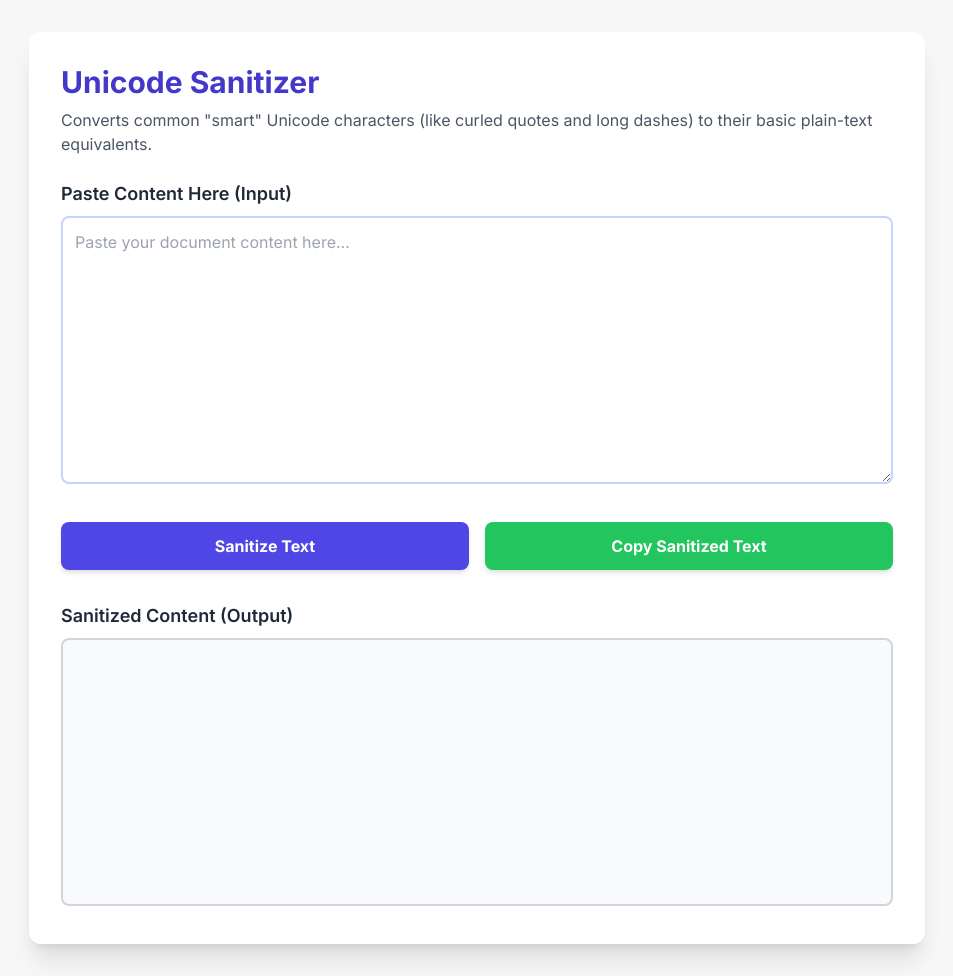
After one commit to NMSCSTR/MABANAG-SPRING-RESORT, a PHP site: page /unicode_sanitizer.php in a window 1280 px wide. The commit adds this page. Shown: the whole page, without its empty margins (163-1116 px from the left). Run offline with PHP 8.4, Linux system fonts and the light colour scheme; some libraries are stand-ins or nearby versions.

Commit message:
adding unicode sanitizer

```diff
--- /dev/null
+++ b/unicode_sanitizer.php
@@ -0,0 +1,137 @@
+<!DOCTYPE html>
+<html lang="en">
+<head>
+    <meta charset="UTF-8">
+    <meta name="viewport" content="width=device-width, initial-scale=1.0">
+    <title>Unicode Character Sanitizer</title>
+    <script src="https://cdn.tailwindcss.com"></script>
+    <style>
+        @import url('https://fonts.googleapis.com/css2?family=Inter:wght@400;600;700&display=swap');
+        body {
+            font-family: 'Inter', sans-serif;
+            background-color: #f7f7f7;
+            min-height: 100vh;
+        }
+    </style>
+</head>
+<body class="p-4 sm:p-8">
+
+    <div id="app" class="max-w-4xl mx-auto bg-white shadow-xl rounded-xl p-6 sm:p-8">
+        <header class="mb-6">
+            <h1 class="text-3xl font-extrabold text-indigo-700 mb-2">Unicode Sanitizer</h1>
+            <p class="text-gray-600">Converts common "smart" Unicode characters (like curled quotes and long dashes) to their basic plain-text equivalents.</p>
+        </header>
+
+        <section class="mb-8">
+            <label for="input-text" class="block text-lg font-semibold text-gray-800 mb-2">Paste Content Here (Input)</label>
+            <textarea id="input-text" rows="10" class="w-full p-3 border-2 border-indigo-200 rounded-lg focus:ring-indigo-500 focus:border-indigo-500 text-gray-800 transition duration-150 ease-in-out" placeholder="Paste your document content here..."></textarea>
+        </section>
+
+        <div class="flex flex-col sm:flex-row gap-4 mb-8">
+            <button id="sanitize-button" class="flex-1 bg-indigo-600 hover:bg-indigo-700 text-white font-bold py-3 px-6 rounded-lg shadow-md transition duration-300 ease-in-out transform hover:scale-[1.01]">
+                Sanitize Text
+            </button>
+            <button id="copy-button" class="flex-1 bg-green-500 hover:bg-green-600 text-white font-bold py-3 px-6 rounded-lg shadow-md transition duration-300 ease-in-out transform hover:scale-[1.01]">
+                Copy Sanitized Text
+            </button>
+        </div>
+
+        <section>
+            <label for="output-text" class="block text-lg font-semibold text-gray-800 mb-2">Sanitized Content (Output)</label>
+            <textarea id="output-text" rows="10" readonly class="w-full p-3 border-2 border-gray-300 bg-gray-50 rounded-lg text-gray-800 focus:outline-none resize-none"></textarea>
+        </section>
+
+        <div id="message-box" class="mt-4 p-3 bg-indigo-100 border border-indigo-300 text-indigo-800 rounded-lg hidden" role="alert"></div>
+    </div>
+
+    <script>
+        document.addEventListener('DOMContentLoaded', () => {
+            const inputTextArea = document.getElementById('input-text');
+            const outputTextArea = document.getElementById('output-text');
+            const sanitizeButton = document.getElementById('sanitize-button');
+            const copyButton = document.getElementById('copy-button');
+            const messageBox = document.getElementById('message-box');
+
+            // List of common Unicode characters and their plain-text replacements
+            const characterMap = {
+                // Smart Quotes
+                '“': '"',
+                '”': '"',
+                '‘': "'",
+                '’': "'",
+                // Special Dashes
+                '—': '---', // Em-dash replacement for LaTeX
+                '–': '--',  // En-dash replacement for LaTeX
+                // Ellipsis
+                '…': '...',
+                // Non-standard Spaces (including non-breaking space)
+                '\u00a0': ' ', // Non-breaking space
+                '\u2007': ' ', // Figure space
+                '\u202f': ' ', // Narrow non-breaking space
+                // Multiplication sign
+                '×': 'x',
+                // Bullets (if accidentally copied)
+                '•': '-',
+            };
+
+            function showMessage(text, type = 'info') {
+                messageBox.textContent = text;
+                messageBox.className = `mt-4 p-3 rounded-lg block ${
+                    type === 'success' ? 'bg-green-100 border-green-300 text-green-800' :
+                    'bg-indigo-100 border-indigo-300 text-indigo-800'
+                }`;
+                setTimeout(() => {
+                    messageBox.classList.add('hidden');
+                }, 3000);
+            }
+
+            function sanitizeText(text) {
+                let sanitized = text;
+
+                // 1. Replace common mapping characters
+                for (const [unicode, replacement] of Object.entries(characterMap)) {
+                    // Use global regex to replace all instances
+                    const regex = new RegExp(unicode, 'g');
+                    sanitized = sanitized.replace(regex, replacement);
+                }
+
+                // 2. Normalize common weird spaces (like ZWNJ, etc.)
+                // This targets anything that looks like a space but isn't a standard ASCII space
+                sanitized = sanitized.replace(/[\u2000-\u200A\u202F\u205F\u3000]/g, ' ');
+
+                return sanitized;
+            }
+
+            sanitizeButton.addEventListener('click', () => {
+                const inputText = inputTextArea.value;
+                if (!inputText.trim()) {
+                    showMessage("Please paste content into the input box first.", 'info');
+                    return;
+                }
+                const sanitizedText = sanitizeText(inputText);
+                outputTextArea.value = sanitizedText;
+                showMessage("Text successfully sanitized!", 'success');
+            });
+
+            copyButton.addEventListener('click', () => {
+                const outputText = outputTextArea.value;
+                if (!outputText.trim()) {
+                    showMessage("Please sanitize the text before attempting to copy.", 'info');
+                    return;
+                }
+
+                // Use execCommand('copy') as navigator.clipboard might fail in some environments
+                outputTextArea.select();
+                outputTextArea.setSelectionRange(0, 99999); // For mobile devices
+                try {
+                    document.execCommand('copy');
+                    showMessage("Sanitized text copied to clipboard!", 'success');
+                } catch (err) {
+                    console.error('Could not copy text: ', err);
+                    showMessage("Failed to copy. Please manually select and copy the text in the output box.", 'info');
+                }
+            });
+        });
+    </script>
+</body>
+</html>
```
Also changed, not shown: cottages.php (+14 -22 lines), rooms.php (+5 -5 lines).
